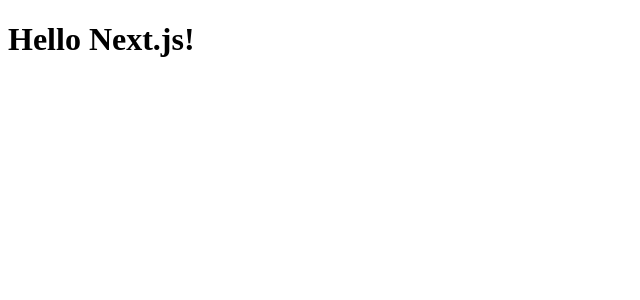
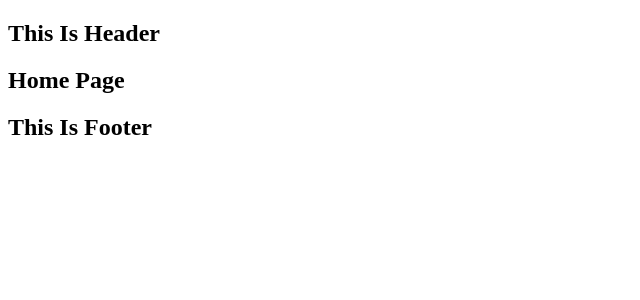
Before and after one commit to RayhanKabir29/sneaker-store, a Next.js app: page / in a window 1280 px wide. Shown: the top 300 px of the page, without its empty margins (0-640 px from the left). Built offline with nearby package versions, Linux system fonts and the light colour scheme.

Commit message:
layout setup

```diff
--- a/src/app/layout.tsx
+++ b/src/app/layout.tsx
@@ -1,13 +1,18 @@
-export default function DashboardLayout({
+import LayoutWrapper from "@/components/layout/LayoutWrapper";
+
+export default function RootLayout({
   children,
 }: {
-  children: React.ReactNode
+  children: React.ReactNode;
 }) {
   return (
     <html lang="en">
       <body>
-        <main>{children}</main>
+        <LayoutWrapper>
+          {" "}
+          <main>{children}</main>
+        </LayoutWrapper>
       </body>
     </html>
-  )
+  );
 }
--- a/src/app/page.tsx
+++ b/src/app/page.tsx
@@ -1,3 +1,12 @@
-export default function Page() {
-  return <h1>Hello Next.js!</h1>
+import Container from "@/components/layout/Container";
+import { Suspense } from "react";
+
+export default function Home() {
+  return (
+    <Container>
+      <Suspense fallback={<div>Loading...</div>}>
+      <h2>Home Page</h2>
+      </Suspense>
+    </Container>
+  );
 }
--- /dev/null
+++ b/src/components/layout/Container.tsx
@@ -0,0 +1,15 @@
+import React from "react";
+
+interface ContainerProps {
+  children: React.ReactNode;
+}
+
+const Container: React.FC<ContainerProps> = ({ children }) => {
+  return (
+    <div className="w-full max-w-[1440px] mx-auto h-full ">
+      {children}
+    </div>
+  );
+};
+
+export default Container;
--- /dev/null
+++ b/src/components/layout/Footer.tsx
@@ -0,0 +1,9 @@
+const Footer = () => {
+    return (
+        <div>
+            <h2>This Is Footer</h2>
+        </div>
+    );
+};
+
+export default Footer;
--- /dev/null
+++ b/src/components/layout/Header.tsx
@@ -0,0 +1,9 @@
+const Header = () => {
+    return (
+        <div>
+            <h2>This Is Header</h2>
+        </div>
+    );
+};
+
+export default Header;
--- /dev/null
+++ b/src/components/layout/LayoutWrapper.tsx
@@ -0,0 +1,19 @@
+import Footer from "@/components/layout/Footer";
+import Header from "@/components/layout/Header";
+import { FC } from "react";
+
+interface Iprops {
+  children: React.ReactNode;
+}
+
+const LayoutWrapper: FC<Iprops> = async ({ children }) => {
+  return (
+    <div className="flex flex-col min-h-screen">
+      <Header  />
+      <main className="flex-1">{children}</main>
+      <Footer />
+    </div>
+  );
+};
+
+export default LayoutWrapper;
```
